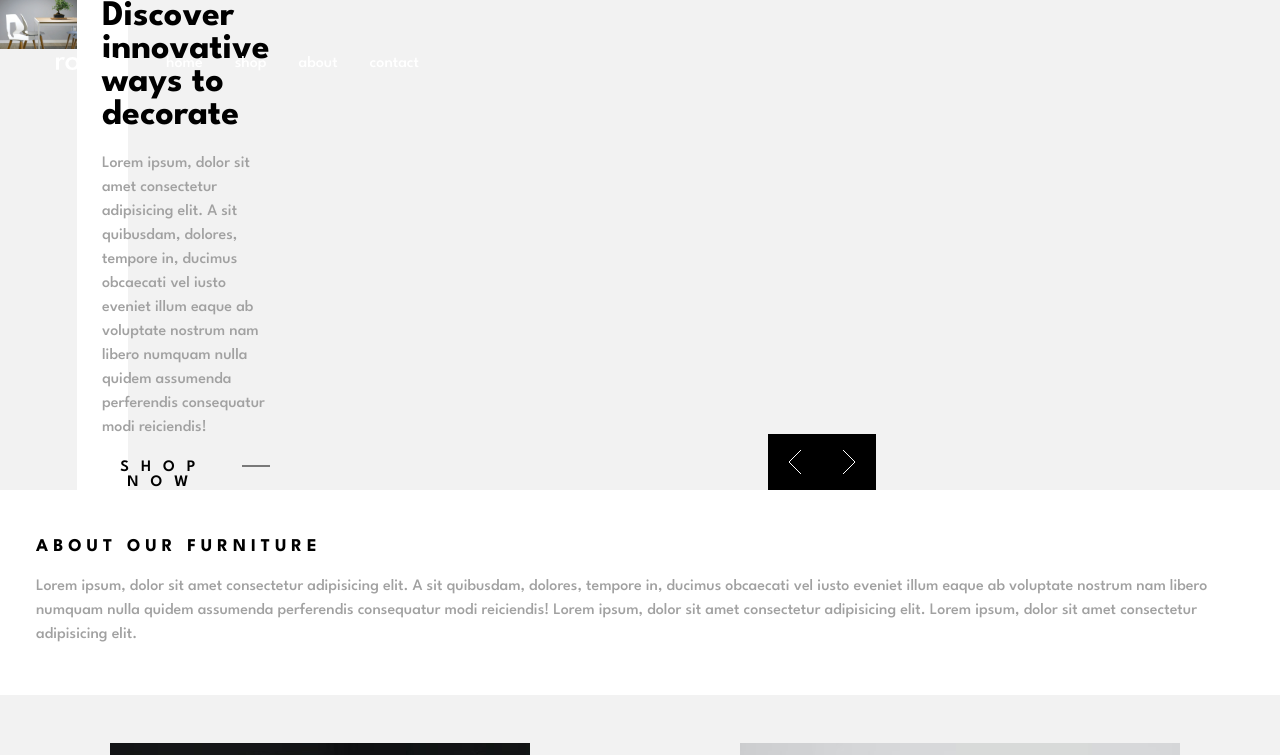
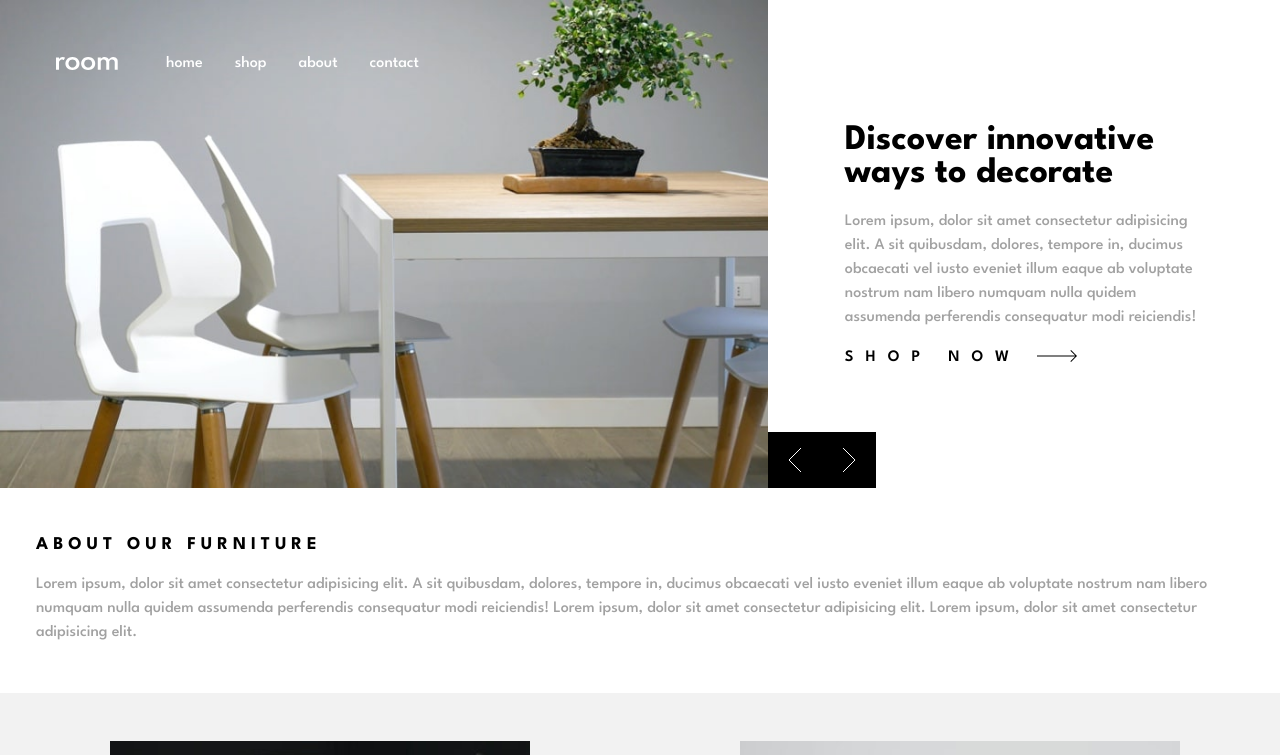
Before and after one commit to abmael-al/room_homepage, a React (Vite) app: page / in a window 1280 px wide. Shown: the top 755 px of the page. Built offline with nearby package versions, Linux system fonts and the light colour scheme.

Commit message:
refactor: adding some classes

```diff
--- a/src/components/Carousel/index.tsx
+++ b/src/components/Carousel/index.tsx
@@ -18,7 +18,7 @@ interface CarouselProps {
 
 const Slide = ({ content }: SlideProps) => {
     return (
-        <div>
+        <div className='carousel-slide'>
             {content}
         </div>
     )
@@ -26,7 +26,7 @@ const Slide = ({ content }: SlideProps) => {
 
 const CarouselDriveButton = ({ onClick, scrollDirection }: CarouselDriveButtonProps) => {
     return (
-        <button className="carousel-drive-button" onClick={onClick}>
+        <button className='carousel-drive-button' onClick={onClick}>
             {scrollDirection === 'right'
                 ? <AngleRight style={{pointerEvents: 'none'}} />
                 : <AngleLeft style={{pointerEvents: 'none'}} />
```
